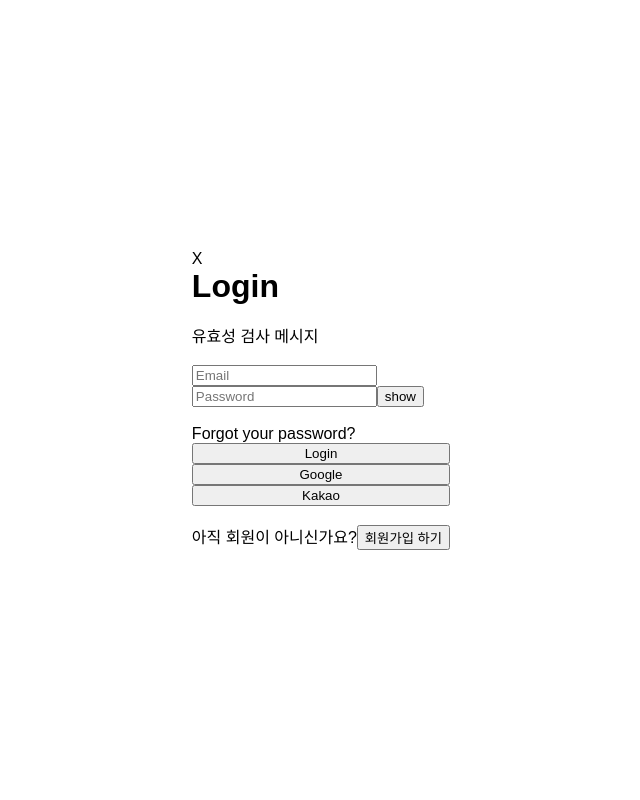
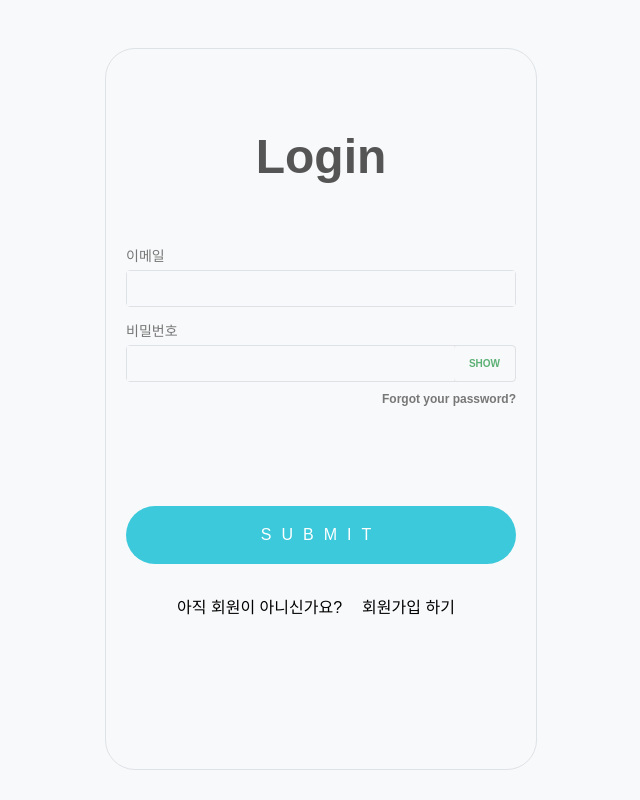
Before and after one commit to codestates/DoRun, a React (Create React App) app in the folder client/: page /login in a window 1280 px wide. Shown: the top 800 px of the page, without its empty margins (319-959 px from the left). Built offline with nearby package versions, Linux system fonts and the light colour scheme; no server answers.

Commit message:
Add #7 LoginPage, Modal

```diff
--- a/client/src/_actions/user_action.js
+++ b/client/src/_actions/user_action.js
@@ -1,40 +1,31 @@
-import axios from 'axios';
-import {
-    LOGIN_USER,
-    REGISTER_USER,
-    AUTH_USER
-} from './types';
+import axios from "axios";
+import { LOGIN_USER, REGISTER_USER, AUTH_USER } from "./types";
+
 export function loginUser(dataToSubmit) {
-
-    const request = axios.post('/api/users/login', dataToSubmit)
-        .then(response => response.data)
+  const request = axios
+    .post("https://dorunapp.com/user/login", dataToSubmit)
+    .then((res) => res.data.message);
 
   return {
     type: LOGIN_USER,
-        payload: request
-    }
+    payload: request,
+  };
 }
 
 export function registerUser(dataToSubmit) {
-
-    const request = axios.post('/api/users/register', dataToSubmit)
-        .then(response => response.data)
+  const request = axios.post("/api/users/register", dataToSubmit).then((response) => response.data);
 
   return {
     type: REGISTER_USER,
-        payload: request
-    }
+    payload: request,
+  };
 }
 
-
-
 export function auth() {
-
-    const request = axios.get('/api/users/auth')
-        .then(response => response.data)
+  const request = axios.get("/api/users/auth").then((response) => response.data);
 
   return {
     type: AUTH_USER,
-        payload: request
+    payload: request,
+  };
 }
-}
--- a/client/src/_reducers/index.js
+++ b/client/src/_reducers/index.js
@@ -1,8 +1,8 @@
 import { combineReducers } from "redux";
-import user from './user_reducer';
+import user from "./user_reducer";
 
 const rootReducer = combineReducers({
-  user
+  user,
 });
 
 export default rootReducer;
--- a/client/src/components/Footer/Footer.js
+++ b/client/src/components/Footer/Footer.js
@@ -1,27 +1,31 @@
-import React from 'react'
-import './Footer.scss'
+import React from "react";
+import "./Footer.scss";
 
 const Footer = () => {
   return (
     <div className="footer">
       <div className="footer__wrap">
-        <div className='footer__logo'>
-          <img src='DoRun.png' alt='' width='200px' height='50px'/>
+        <div className="footer__logo">
+          <img src="DoRun.png" alt="" width="200px" height="50px" />
         </div>
 
-        <div className='footer__wrap__contents'>
+        <div className="footer__wrap__contents">
           <div className="footer__wrap__content">
-            <div className='footer__title'>About</div>
-            <a href="https://github.com/codestates/DoRun/wiki" target="_blank" rel="noopener noreferrer">
+            <div className="footer__title">About</div>
+            <a
+              href="https://github.com/codestates/DoRun/wiki"
+              target="_blank"
+              rel="noopener noreferrer"
+            >
               Wiki
             </a>
             <a href="https://github.com/codestates/DoRun" target="_blank" rel="noopener noreferrer">
-              Client {'&'} Server
+              Client {"&"} Server
             </a>
           </div>
 
           <div className="footer__wrap__content">
-            <div className='footer__title'>Contact</div>
+            <div className="footer__title">Contact</div>
             <div>
               <a href="https://github.com/95mg" target="_blank" rel="noopener noreferrer">
                 김민경
@@ -40,18 +44,15 @@ const Footer = () => {
             </div>
           </div>
         </div>
-
-
       </div>
       <div className="footer__copyright">
-        <p>Copyright © 2021 DoRun All rights reserved.</p>
+        <span>Copyright © 2021 DoRun All rights reserved.</span>
       </div>
     </div>
   );
-}
+};
 
-export default Footer
-
+export default Footer;
 
 // https://github.com/95mg
 // https://github.com/raonzane
--- a/client/src/pages/LoginPage/LoginPage.js
+++ b/client/src/pages/LoginPage/LoginPage.js
@@ -1,77 +1,86 @@
-import React, {useState} from 'react';
+import React, { useState } from "react";
+import { Link } from "react-router-dom";
+import "./LoginPage.scss";
 import { useSelector, useDispatch } from "react-redux";
-import Footer from '../../components/Footer/Footer';
-
-
+import { loginUser } from "../../_actions/user_action";
+import { withRouter } from "react-router-dom";
+import Footer from "../../components/Footer/Footer";
 
 const LoginPage = (props) => {
-    const [email, setEmail] = useState('');
-    const [password, setPassword] = useState('');
-    const [visibility, setVisibility] = useState('password');
+  const dispatch = useDispatch();
+  const [email, setEmail] = useState("");
+  const [password, setPassword] = useState("");
+  const [visibility, setVisibility] = useState("password");
+  const [mismatched, setMismatched] = useState(false);
+  const user = useSelector((state) => state.user);
 
   const isVisible = () => {
-        if(visibility === 'password') {
-            setVisibility('text');
+    if (visibility === "password") {
+      setVisibility("text");
+    } else {
+      setVisibility("password");
     }
-        else {
-            setVisibility('password');
-        }
-    }
+  };
 
   const onSubmitHandler = (e) => {
-
+    e.preventDefault();
+    let body = {
+      email: email,
+      password: password,
+    };
+    dispatch(loginUser(body));
+    if (user.loginSuccess === "success") {
+      props.history.push("/");
+    } else {
+      setMismatched(true);
     }
+  };
 
   return (
     <>
-            <div style={{ display: 'flex', justifyContent: 'center', alignItems: 'center', width: '100%', height: '100vh'}}>
-                <div style={{ display: 'flex', flexDirection: 'column' }}>
+      <div className="loginBlock">
+        <div className="loginWrapper">
+          <h1 className="loginTitle">Login</h1>
 
-                <div>X</div>
-                <h1>Login</h1>
+          <div className="errMsg">{mismatched ? "⚠ 이메일과 비밀번호를 확인해 주세요" : ""}</div>
 
-                <br />
-
-                <div>유효성 검사 메시지</div>
-
-                <br />
-
-                <div>
+          <form className="loginFrm" onSubmit={onSubmitHandler}>
+            <label>이메일</label>
+            <div className="inputArea">
               <input
+                className="input"
                 type="email"
                 value={email}
-                        placeholder='Email'
                 onChange={(e) => setEmail(e.target.value)}
               />
             </div>
-                <div>
+            <label>비밀번호</label>
+            <div className="inputArea">
               <input
+                className="input"
                 type={visibility}
                 value={password}
-                        placeholder='Password'
                 onChange={(e) => setPassword(e.target.value)}
               />
-                    <button onClick={isVisible}>show</button>
+              <button className="showBtn" onClick={isVisible}>
+                show
+              </button>
             </div>
+            <div className="findPassword">Forgot your password?</div>
+            <input type="submit" name="login" style={{ marginTop: "100px" }} />
 
-                <br />
-                <div>Forgot your password?</div>
-                <button onClick={onSubmitHandler}>Login</button>
-                <button >Google</button>
-                <button >Kakao</button>
-
-                <br />
-
-                <div>
+            <div className="isRegisted">
               <span>아직 회원이 아니신가요?</span>
-                    <button>회원가입 하기</button>
+              <Link className="toRegister" to="/register">
+                회원가입 하기
+              </Link>
             </div>
-
+          </form>
         </div>
       </div>
       <Footer />
     </>
-    )
-}
+  );
+};
 
-export default LoginPage
+export default withRouter(LoginPage);
--- a/client/src/pages/LoginPage/LoginPage.scss
+++ b/client/src/pages/LoginPage/LoginPage.scss
@@ -0,0 +1,159 @@
+* {
+  background-color: #f8f9fa;
+}
+.loginBlock {
+  margin-top: 3rem;
+  margin-bottom: 4rem;
+}
+.loginWrapper {
+  max-width: 430px;
+  margin: 0 auto;
+  border: 1px solid #dee2e6;
+  border-radius: 30px;
+  height: 45rem;
+}
+.loginFrm {
+  width: 390px;
+  margin: 0 auto;
+}
+
+.loginTitle {
+  font-weight: 700;
+  margin-top: 5rem;
+  margin-bottom: 3rem;
+  font-size: 3rem;
+  color: #555;
+  text-align: center;
+  padding-bottom: 10px;
+}
+
+.inputArea {
+  display: flex;
+  box-sizing: border-box;
+  width: 100%;
+  border-radius: 4px;
+  border: 1px solid #dee2e6;
+  font-size: 14px;
+  background-color: #eeeeee;
+}
+.input {
+  width: 100%;
+  padding: 10px 15px;
+  border: none;
+}
+.showBtn {
+  margin: 0px;
+  padding: 10px 15px;
+  border: none;
+  background-color: #f8f9fa;
+  font-size: 10px;
+  font-weight: bold;
+  color: #5db075;
+  cursor: pointer;
+}
+.findPassword {
+  margin-top: 10px;
+  text-align: right;
+  font-size: 12px;
+  font-weight: bold;
+  color: #777;
+}
+.isRegisted {
+  margin-top: 30px;
+  text-align: center;
+}
+.toRegister {
+  margin-left: 20px;
+  color: #3bc9db;
+}
+
+.errMsg {
+  color: #ff7545;
+  font-weight: 500;
+  text-align: center;
+}
+
+label {
+  line-height: 2;
+  text-align: left;
+  display: block;
+  margin-top: 10px;
+  color: #777;
+  font-size: 14px;
+  font-weight: 500;
+}
+
+button[type="submit"],
+input[type="submit"] {
+  width: 100%;
+  background: #3bc9db;
+  color: white;
+  text-transform: uppercase;
+  border: none;
+  padding: 20px;
+  font-size: 16px;
+  font-weight: 400;
+  letter-spacing: 10px;
+  cursor: pointer;
+  border-radius: 100px;
+}
+
+button[type="submit"]:hover,
+input[type="submit"]:hover {
+  background: #15aabf;
+}
+
+button[type="submit"]:active,
+input[type="button"]:active,
+input[type="submit"]:active {
+  transition: 0.3s all;
+  transform: translateY(3px);
+  border: 1px solid transparent;
+  opacity: 0.8;
+}
+
+input:disabled {
+  opacity: 0.4;
+}
+
+input[type="button"]:hover {
+  transition: 0.3s all;
+}
+
+button[type="submit"],
+input[type="button"],
+input[type="submit"] {
+  -webkit-appearance: none;
+}
+
+button[type="button"] {
+  display: block;
+  appearance: none;
+  background: #333;
+  color: white;
+  border: none;
+  text-transform: uppercase;
+  padding: 10px 20px;
+  border-radius: 100px;
+}
+
+hr {
+  margin-top: 30px;
+}
+
+button {
+  display: block;
+  appearance: none;
+  margin-top: 40px;
+  border: 1px solid #333;
+  margin-bottom: 20px;
+  text-transform: uppercase;
+  padding: 10px 20px;
+  border-radius: 4px;
+}
+
+@media screen and (max-width: 768px) {
+  .loginWrapper {
+    width: 420px;
+  }
+}
--- a/client/src/pages/RegisterPage/RegisterPage.js
+++ b/client/src/pages/RegisterPage/RegisterPage.js
@@ -1,11 +1,7 @@
-import React from 'react'
+import React from "react";
 
 const RegisterPage = () => {
-    return (
-        <div>
+  return <div></div>;
+};
 
-        </div>
-    )
-}
-
-export default RegisterPage
+export default RegisterPage;
```
Also changed, not shown: client/src/_reducers/user_reducer.js (+4 -8 lines), client/src/components/Common/Modal/Modal.js (+37 -8 lines), client/src/components/Common/Modal/Modal.scss (+62 -0 lines), client/src/pages/test.js (+4 -8 lines), client/src/_actions/types.js (line endings or trailing spaces), 1 other file (tests, documents, lock files or other folders). Lines whose indentation alone changed are shown as unchanged.
